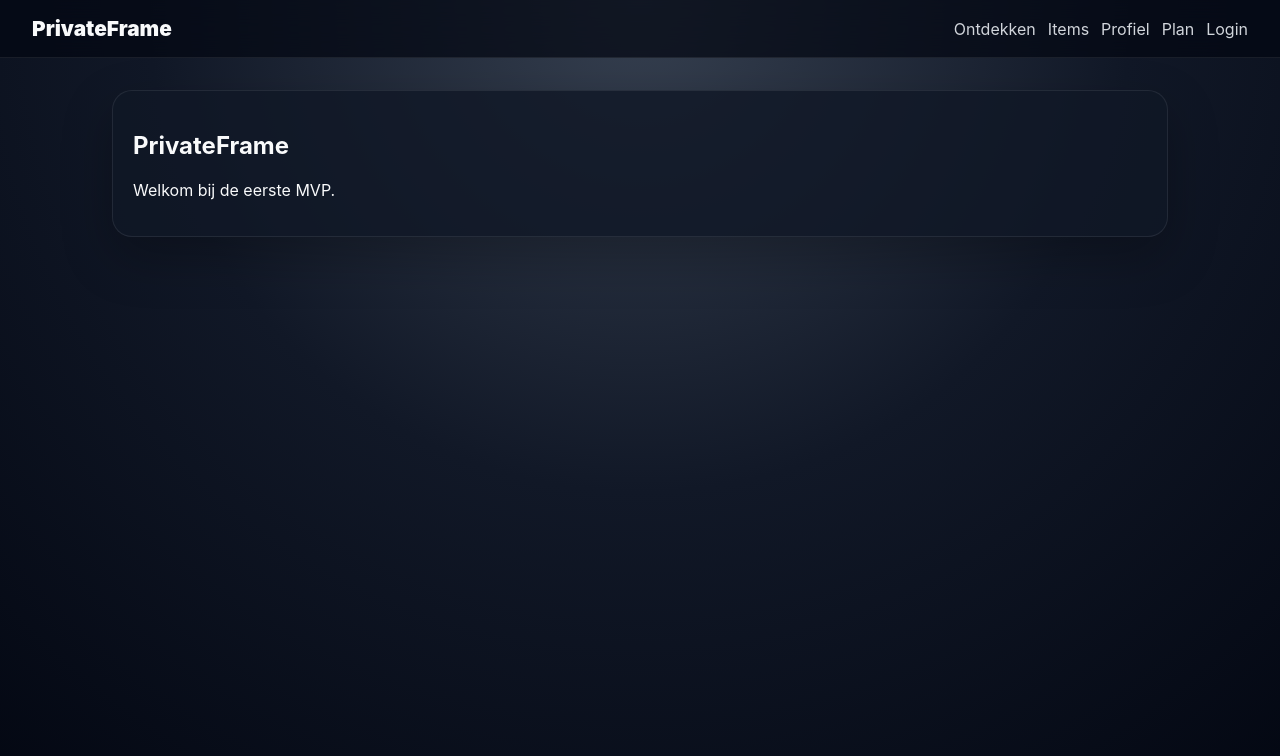
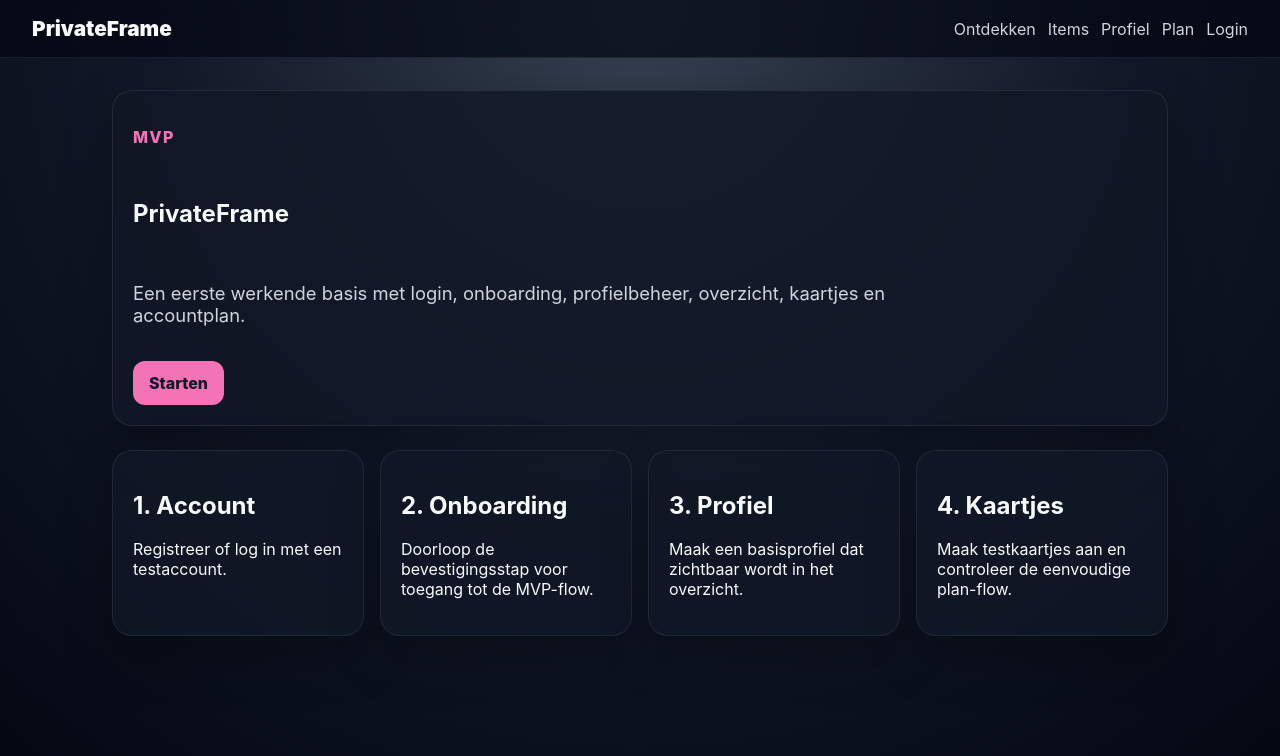
Before and after one commit to thomasdelhez/Privateframe, an Angular app in the folder frontend/: page / in a window 1280 px wide. Shown: the top 756 px of the page. Built offline with nearby package versions, Linux system fonts and the light colour scheme.

Commit message:
Improve MVP home screen

```diff
--- a/frontend/src/app/features/home-page.component.ts
+++ b/frontend/src/app/features/home-page.component.ts
@@ -1,7 +1,55 @@
-import { Component } from '@angular/core';
+import { Component, inject } from '@angular/core';
+import { RouterLink } from '@angular/router';
+import { SessionService } from '../core/session.service';
 
 @Component({
   standalone: true,
-  template: `<section class="card"><h1>PrivateFrame</h1><p>Welkom bij de eerste MVP.</p></section>`
+  imports: [RouterLink],
+  template: `
+    <section class="hero card">
+      <p class="eyebrow">MVP</p>
+      <h1>PrivateFrame</h1>
+      <p class="lead">Een eerste werkende basis met login, onboarding, profielbeheer, overzicht, kaartjes en accountplan.</p>
+      <div class="actions">
+        @if (session.isLoggedIn()) {
+          <a routerLink="/discover">Naar overzicht</a>
+          <a routerLink="/profile" class="secondary-link">Profiel beheren</a>
+        } @else {
+          <a routerLink="/login">Starten</a>
+        }
+      </div>
+    </section>
+
+    <section class="grid">
+      <article class="card step">
+        <h2>1. Account</h2>
+        <p>Registreer of log in met een testaccount.</p>
+      </article>
+      <article class="card step">
+        <h2>2. Onboarding</h2>
+        <p>Doorloop de bevestigingsstap voor toegang tot de MVP-flow.</p>
+      </article>
+      <article class="card step">
+        <h2>3. Profiel</h2>
+        <p>Maak een basisprofiel dat zichtbaar wordt in het overzicht.</p>
+      </article>
+      <article class="card step">
+        <h2>4. Kaartjes</h2>
+        <p>Maak testkaartjes aan en controleer de eenvoudige plan-flow.</p>
+      </article>
+    </section>
+  `,
+  styles: [`
+    .hero { display: grid; gap: 1rem; margin-bottom: 1.5rem; }
+    .eyebrow { color: #f472b6; font-weight: 800; text-transform: uppercase; letter-spacing: .08em; }
+    .lead { font-size: 1.15rem; color: #d1d5db; max-width: 760px; }
+    .actions { display: flex; gap: .75rem; flex-wrap: wrap; }
+    a { display: inline-flex; align-items: center; justify-content: center; border-radius: .75rem; padding: .75rem 1rem; background: #f472b6; color: #111827; font-weight: 800; text-decoration: none; }
+    .secondary-link { background: rgba(255,255,255,.08); color: #f9fafb; }
+    .grid { display: grid; grid-template-columns: repeat(auto-fit, minmax(220px, 1fr)); gap: 1rem; }
+    .step { min-height: 150px; }
+  `]
 })
-export class HomePageComponent {}
+export class HomePageComponent {
+  protected readonly session = inject(SessionService);
+}
```
